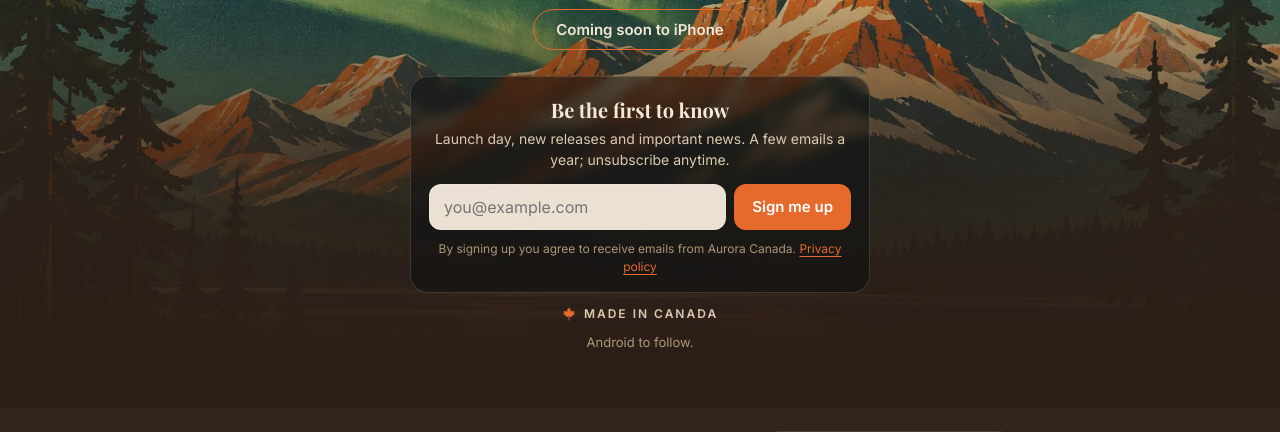
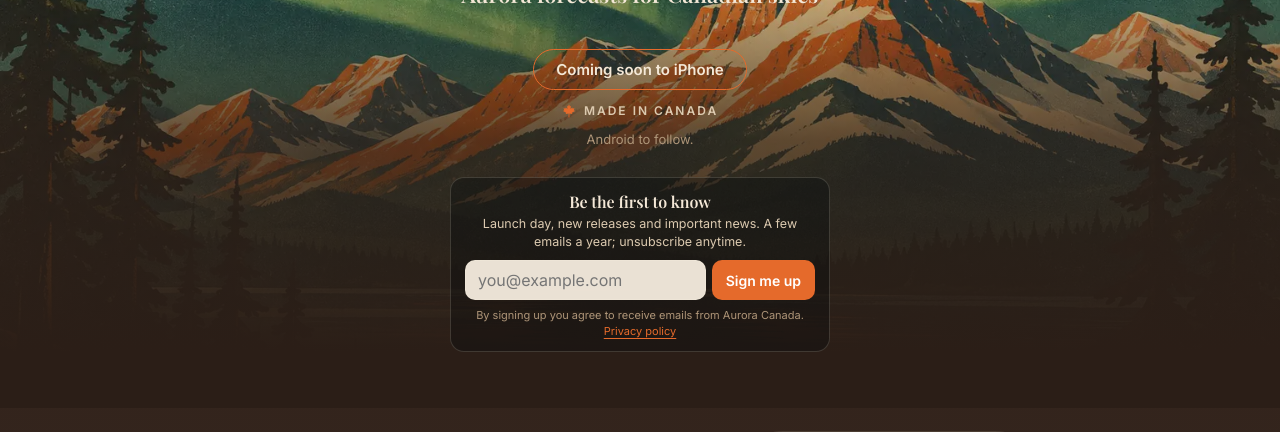
Before and after one commit to goeresp-create/aurora-canada, a plain HTML site: page index.html in a window 1280 px wide. Shown: the part 296-728 px from the top of the page. Drawn offline with Linux system fonts and the light colour scheme.

Commit message:
Publish website 2026-11-26

```diff
--- a/index.html
+++ b/index.html
@@ -54,6 +54,8 @@
         <h1 id="headline">Aurora Canada</h1>
         <p class="tagline">Aurora forecasts for Canadian skies</p>
         <p class="status">Coming soon to iPhone</p>
+        <p class="made"><svg class="leaf-sm" viewBox="0 0 100 100" aria-hidden="true"><polygon points="50,2 57,17 64,13 61,36 73,25 76,33 89,30 84,45 93,50 70,62 74,71 53,67 53,96 47,96 47,67 26,71 30,62 7,50 16,45 11,30 24,33 27,25 39,36 36,13 43,17" /></svg>Made in Canada</p>
+        <p class="fine">Android to follow.</p>
         <form class="signup" id="updates" action="https://assets.mailerlite.com/jsonp/2827216/forms/205221520301098921/subscribe" method="post" data-thanks="Almost done: check your inbox and tap the link to confirm." data-error="That didn’t work. Please try again in a moment.">
           <h2 class="signup-h">Be the first to know</h2>
           <p class="signup-p">Launch day, new releases and important news. A few emails a year; unsubscribe anytime.</p>
@@ -67,8 +69,6 @@
           <p class="signup-msg" role="status" aria-live="polite"></p>
           <p class="signup-fine">By signing up you agree to receive emails from Aurora Canada. <a href="privacy.html">Privacy policy</a></p>
         </form>
-        <p class="made"><svg class="leaf-sm" viewBox="0 0 100 100" aria-hidden="true"><polygon points="50,2 57,17 64,13 61,36 73,25 76,33 89,30 84,45 93,50 70,62 74,71 53,67 53,96 47,96 47,67 26,71 30,62 7,50 16,45 11,30 24,33 27,25 39,36 36,13 43,17" /></svg>Made in Canada</p>
-        <p class="fine">Android to follow.</p>
       </div>
     </section>
 
--- a/styles.css
+++ b/styles.css
@@ -186,29 +186,31 @@ main a:not(.dest a), footer a { color: var(--accent); text-underline-offset: 3px
 }
 .updates-btn:hover, .updates-btn:focus-visible { filter: brightness(1.08); }
 .signup {
-  margin: 26px auto 0; max-width: 460px; padding: 20px 18px 16px; text-align: center;
-  background: rgba(5, 10, 14, 0.45); border: 1px solid var(--line); border-radius: 18px;
-  -webkit-backdrop-filter: blur(6px); backdrop-filter: blur(6px); scroll-margin-top: 24px;
+  margin: 28px auto 0; max-width: 380px; padding: 14px 14px 12px; text-align: center;
+  background: rgba(5, 10, 14, 0.35); border: 1px solid var(--line); border-radius: 14px;
+  scroll-margin-top: 24px;
 }
-.signup-h { font: 700 20px/1.25 var(--serif); color: var(--text); margin: 0 0 6px; }
-.signup-p { font-size: 14px; color: var(--text-dim); margin: 0 0 14px; }
-.signup-row { display: flex; gap: 8px; }
+.signup-h { font: 600 16px/1.3 var(--serif); color: var(--text); margin: 0 0 2px; }
+.signup-p { font-size: 12.5px; line-height: 1.4; color: var(--text-dim); margin: 0 0 10px; }
+.signup-row { display: flex; gap: 6px; }
 .signup-row input[type=email] {
-  flex: 1; min-width: 0; padding: 12px 14px; border-radius: 12px; border: 1px solid rgba(246, 237, 223, 0.35);
+  flex: 1; min-width: 0; padding: 9px 12px; border-radius: 10px; border: 1px solid rgba(246, 237, 223, 0.3);
   background: rgba(246, 237, 223, 0.95); color: #2E2019; font: 400 16px var(--sans);
 }
 .signup-row button {
-  padding: 12px 18px; border: 0; border-radius: 12px; background: var(--accent); color: #fff;
-  font: 600 15px var(--sans); cursor: pointer; white-space: nowrap;
+  padding: 9px 14px; border: 0; border-radius: 10px; background: var(--accent); color: #fff;
+  font: 600 14px var(--sans); cursor: pointer; white-space: nowrap;
 }
 .signup-row button:disabled { opacity: 0.6; cursor: default; }
-.signup-msg { min-height: 0; margin: 10px 0 0; font-size: 14px; color: var(--text); }
+.signup-msg { margin: 8px 0 0; font-size: 13px; color: var(--text); }
 .signup-msg:empty { display: none; }
 .signup.done .signup-row { display: none; }
-.signup-fine { margin: 10px 0 0; font-size: 12px; color: var(--text-faint); }
+.signup-fine { margin: 8px 0 0; font-size: 11px; line-height: 1.4; color: var(--text-faint); }
 .signup-fine a { color: var(--text-dim); }
+@media (max-width: 340px) {
+  .signup-row { flex-direction: column; }
+}
 @media (max-width: 420px) {
-  .signup-row { flex-direction: column; }
   .updates-btn { padding: 6px 12px; font-size: 12px; }
   .lang select { min-width: 0; padding: 6px 26px; }
   /* Long language names (French, Chinese) would push the button onto the logo: show only the globe. */
```
Also changed, not shown: fr/index.html (+2 -2 lines), zh-tw/index.html (+2 -2 lines).
